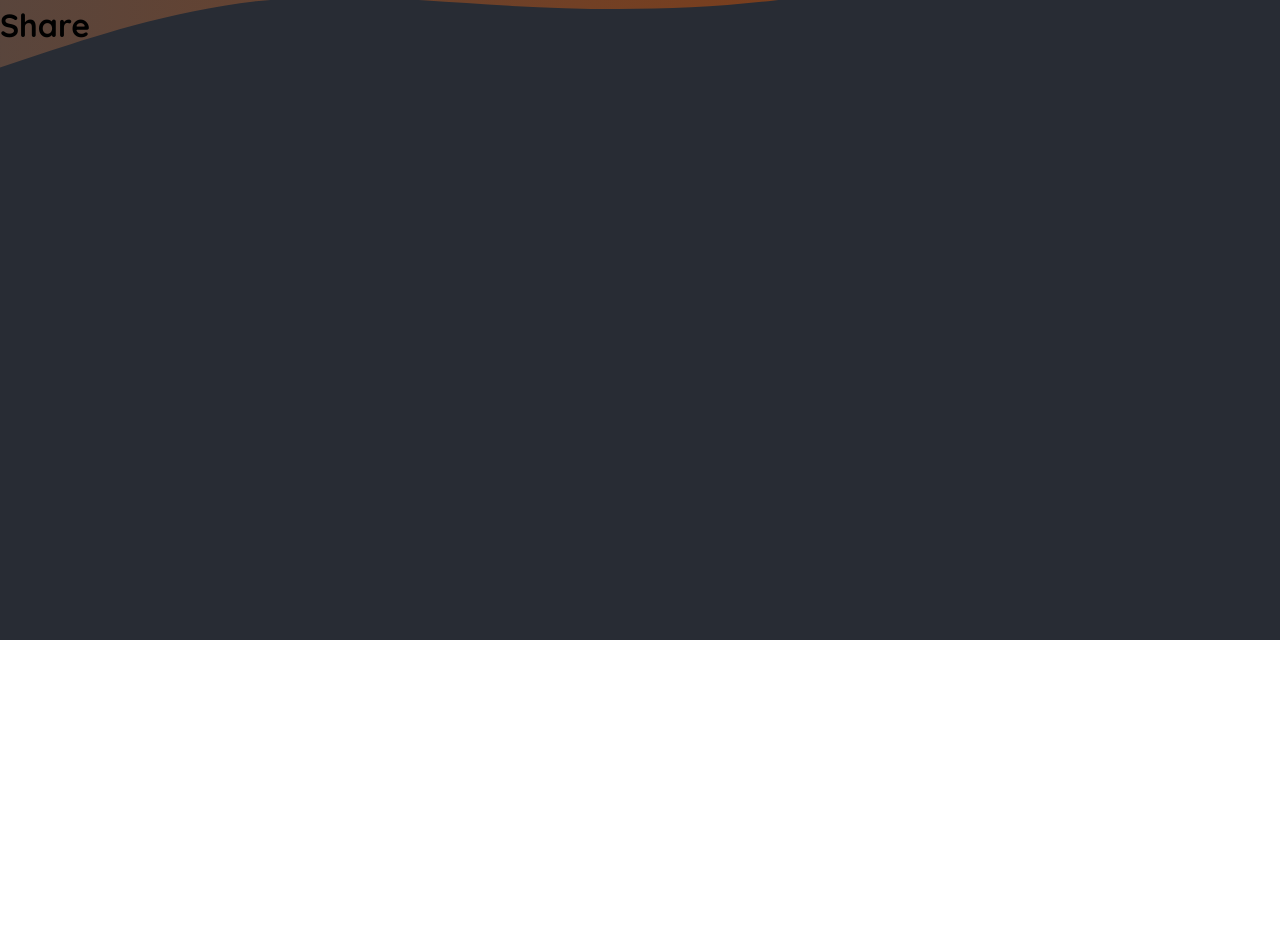
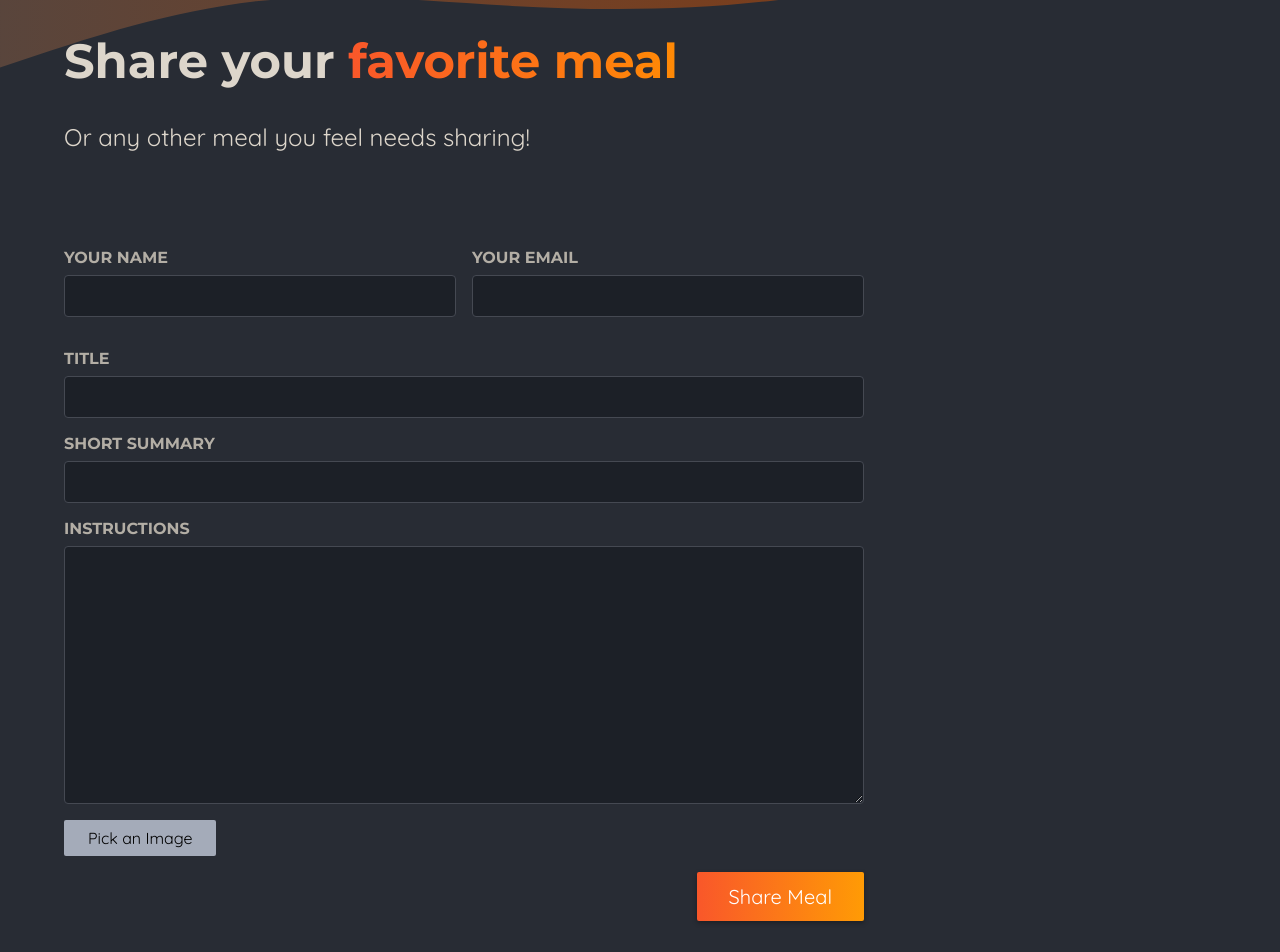
Before and after one commit to karthikdedsec/foodi-next, a Next.js app: page /meals/share in a window 1280 px wide. Shown: the part 160-1112 px from the top of the page. Before the commit the page ends 800 px from the top, so only its background shows below. Built offline with nearby package versions, Linux system fonts and the light colour scheme.

Commit message:
create the share recipe page

```diff
--- /dev/null
+++ b/app/components/meals/image-picker.js
@@ -0,0 +1,32 @@
+"use client";
+
+import { useRef } from "react";
+import classes from "./image-picker.module.css";
+
+const ImagePicker = ({ label, name }) => {
+  const handleClick = () => {
+    imageInput.current.click();
+  };
+
+  const imageInput = useRef();
+
+  return (
+    <div className={classes.picker}>
+      <label htmlFor={name}>{label}</label>
+      <div className={classes.controls}>
+        <input
+          className={classes.input}
+          type="file"
+          id={name}
+          accept="image/png, image/jpeg"
+          name={name}
+          ref={imageInput}
+        />
+        <button className={classes.button} type="button" onClick={handleClick}>
+          Pick an Image
+        </button>
+      </div>
+    </div>
+  );
+};
+export default ImagePicker;
--- /dev/null
+++ b/app/components/meals/image-picker.module.css
@@ -0,0 +1,45 @@
+.controls {
+  display: flex;
+  align-items: flex-start;
+  gap: 1.5rem;
+  margin-bottom: 1rem;
+}
+
+.picker .input {
+  display: none;
+}
+
+.picker .button {
+  border: 0;
+  padding: 0.5rem 1.5rem;
+  background: #a4abb9;
+  border-radius: 2px;
+  cursor: pointer;
+  font: inherit;
+}
+
+.picker .button:hover,
+.picker .button:focus {
+  background: #b3b9c6;
+}
+
+.preview {
+  width: 10rem;
+  height: 10rem;
+  border: 2px solid #a4abb9;
+  display: flex;
+  justify-content: center;
+  align-items: center;
+  text-align: center;
+  color: #a4abb9;
+  position: relative;
+}
+
+.preview p {
+  margin: 0;
+  padding: 1rem;
+}
+
+.preview img {
+  object-fit: cover;
+}
--- a/app/meals/share/page.js
+++ b/app/meals/share/page.js
@@ -1,10 +1,50 @@
-import Link from "next/link";
+import ImagePicker from "@/app/components/meals/image-picker";
+import classes from "./page.module.css";
 
-const Share = () => {
+export default function ShareMealPage() {
   return (
-    <div>
-      <h1>Share</h1>
-    </div>
+    <>
+      <header className={classes.header}>
+        <h1>
+          Share your <span className={classes.highlight}>favorite meal</span>
+        </h1>
+        <p>Or any other meal you feel needs sharing!</p>
+      </header>
+      <main className={classes.main}>
+        <form className={classes.form}>
+          <div className={classes.row}>
+            <p>
+              <label htmlFor="name">Your name</label>
+              <input type="text" id="name" name="name" required />
+            </p>
+            <p>
+              <label htmlFor="email">Your email</label>
+              <input type="email" id="email" name="email" required />
+            </p>
+          </div>
+          <p>
+            <label htmlFor="title">Title</label>
+            <input type="text" id="title" name="title" required />
+          </p>
+          <p>
+            <label htmlFor="summary">Short Summary</label>
+            <input type="text" id="summary" name="summary" required />
+          </p>
+          <p>
+            <label htmlFor="instructions">Instructions</label>
+            <textarea
+              id="instructions"
+              name="instructions"
+              rows="10"
+              required
+            ></textarea>
+          </p>
+          <ImagePicker />
+          <p className={classes.actions}>
+            <button type="submit">Share Meal</button>
+          </p>
+        </form>
+      </main>
+    </>
   );
-};
-export default Share;
+}
--- /dev/null
+++ b/app/meals/share/page.module.css
@@ -0,0 +1,98 @@
+.header {
+  gap: 3rem;
+  margin: 3rem auto 5rem auto;
+  width: 90%;
+  max-width: 75rem;
+  color: #ddd6cb;
+  font-size: 1.5rem;
+}
+
+.header h1 {
+  font-family: "Montserrat", sans-serif;
+}
+
+.highlight {
+  background: linear-gradient(90deg, #f9572a, #ff8a05);
+  background-clip: text;
+  -webkit-background-clip: text;
+  -webkit-text-fill-color: transparent;
+}
+
+.main {
+  width: 90%;
+  max-width: 75rem;
+  margin: 3rem auto;
+  color: white;
+}
+
+.form {
+  max-width: 50rem;
+}
+
+.form label {
+  display: block;
+  margin-bottom: 0.5rem;
+  font-size: 1rem;
+  font-family: "Montserrat", sans-serif;
+  text-transform: uppercase;
+  color: #b3aea5;
+  font-weight: bold;
+}
+
+.form input,
+.form textarea {
+  display: block;
+  width: 100%;
+  padding: 0.5rem 1rem;
+  border-radius: 4px;
+  border: 1px solid #454952;
+  background: #1c2027;
+  font-size: 1.25rem;
+  font-family: "Montserrat", sans-serif;
+  color: #ddd6cb;
+}
+
+.form input:focus,
+.form textarea:focus {
+  outline-color: #f99f2a;
+  background-color: #1f252d;
+}
+
+.row {
+  display: flex;
+  gap: 1rem;
+}
+
+.row p {
+  width: 100%;
+}
+
+.actions {
+  text-align: right;
+}
+
+.actions button {
+  border: 0;
+  padding: 0.75rem 2rem;
+  background: linear-gradient(90deg, #f9572a, #ff9b05);
+  border: none;
+  color: #ffffff;
+  border-radius: 2px;
+  cursor: pointer;
+  font: inherit;
+  font-size: 1.25rem;
+  box-shadow: 0 2px 5px rgba(0, 0, 0, 0.3);
+}
+
+.actions button:hover,
+.actions button:focus {
+  background: linear-gradient(90deg, #fd4715, #f9b241);
+}
+
+.actions button:disabled,
+.actions button:hover:disabled,
+.actions button:focus:disabled {
+  background: #ccc;
+  color: #979797;
+  cursor: not-allowed;
+}
```
